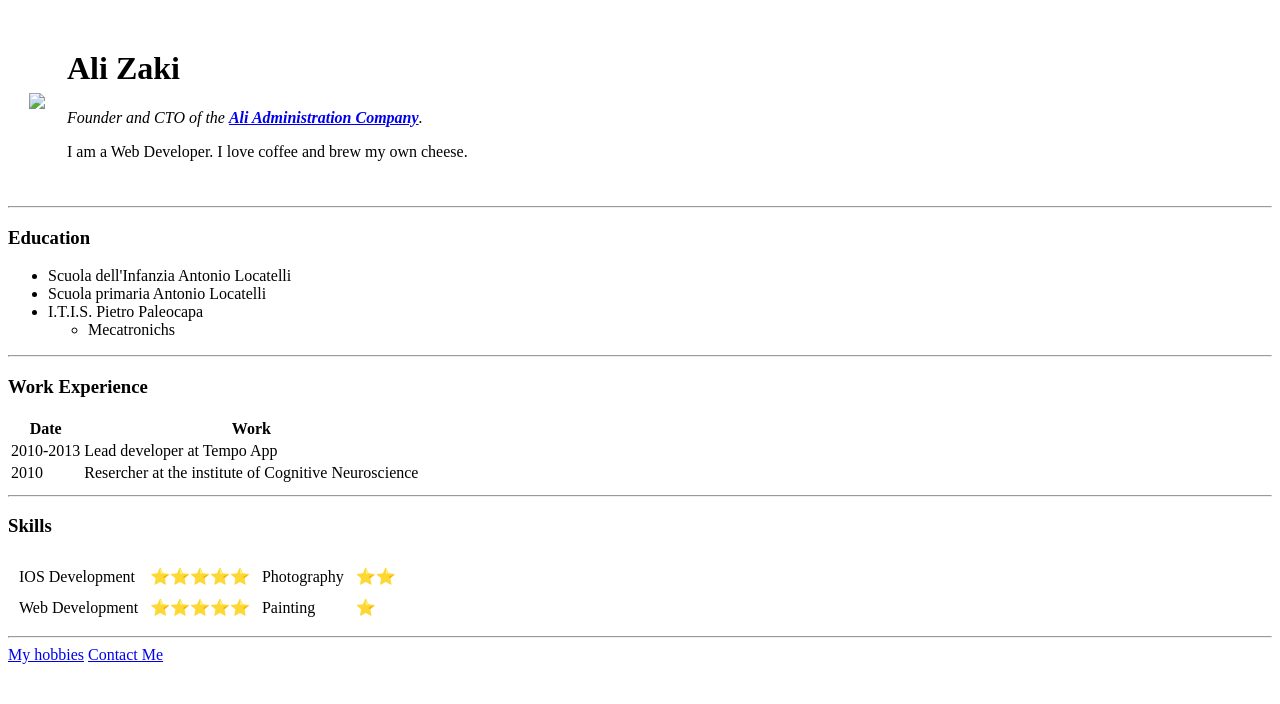
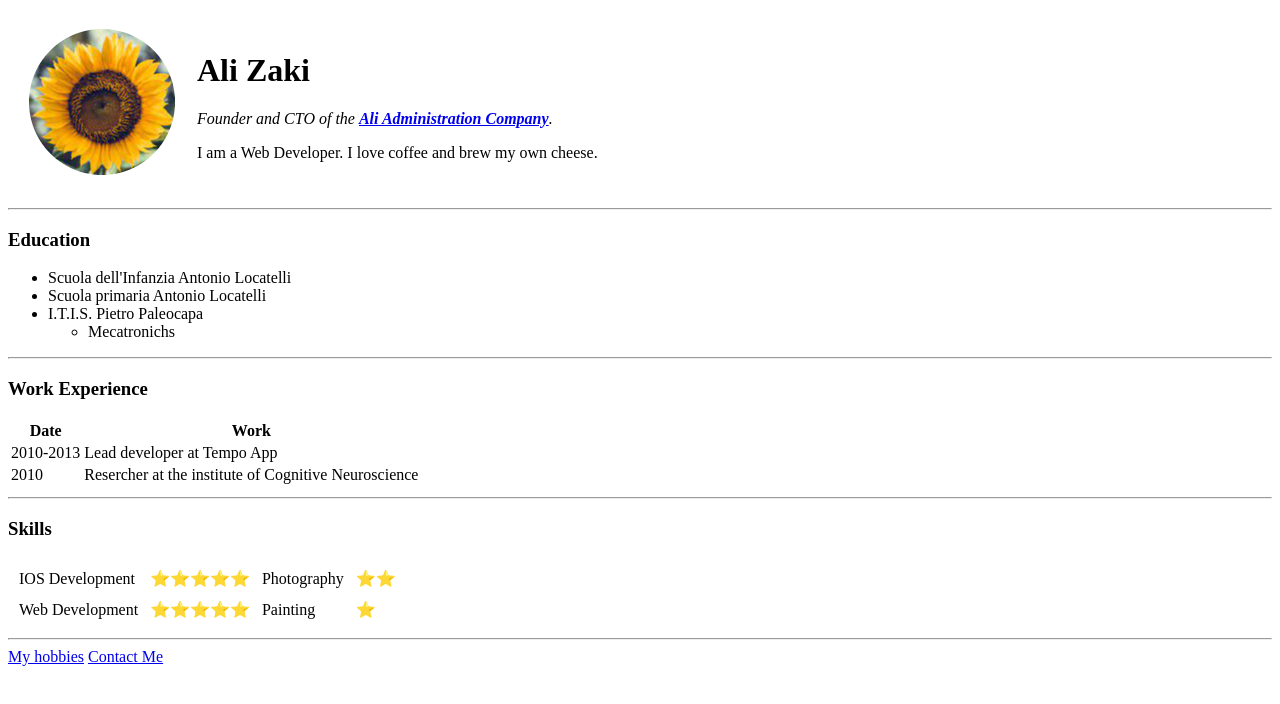
Before and after one commit to zaki062006/cv, a plain HTML site: page index.html in a window 1280 px wide. Drawn offline with Linux system fonts and the light colour scheme.

Commit message:
Update index.html

```diff
--- a/index.html
+++ b/index.html
@@ -7,7 +7,7 @@
     <body>
         <table cellspacing="20">
             <tr>
-                <td> <img src="images/download-modified.png"></td>
+                <td> <img src="download-modified.png"></td>
                 <td>
                     <h1>Ali Zaki</h1>
                     <p><em>Founder and CTO of the <strong><a href="https://snapdrop.net/">Ali Administration Company</a></strong>.</em></p>
```
